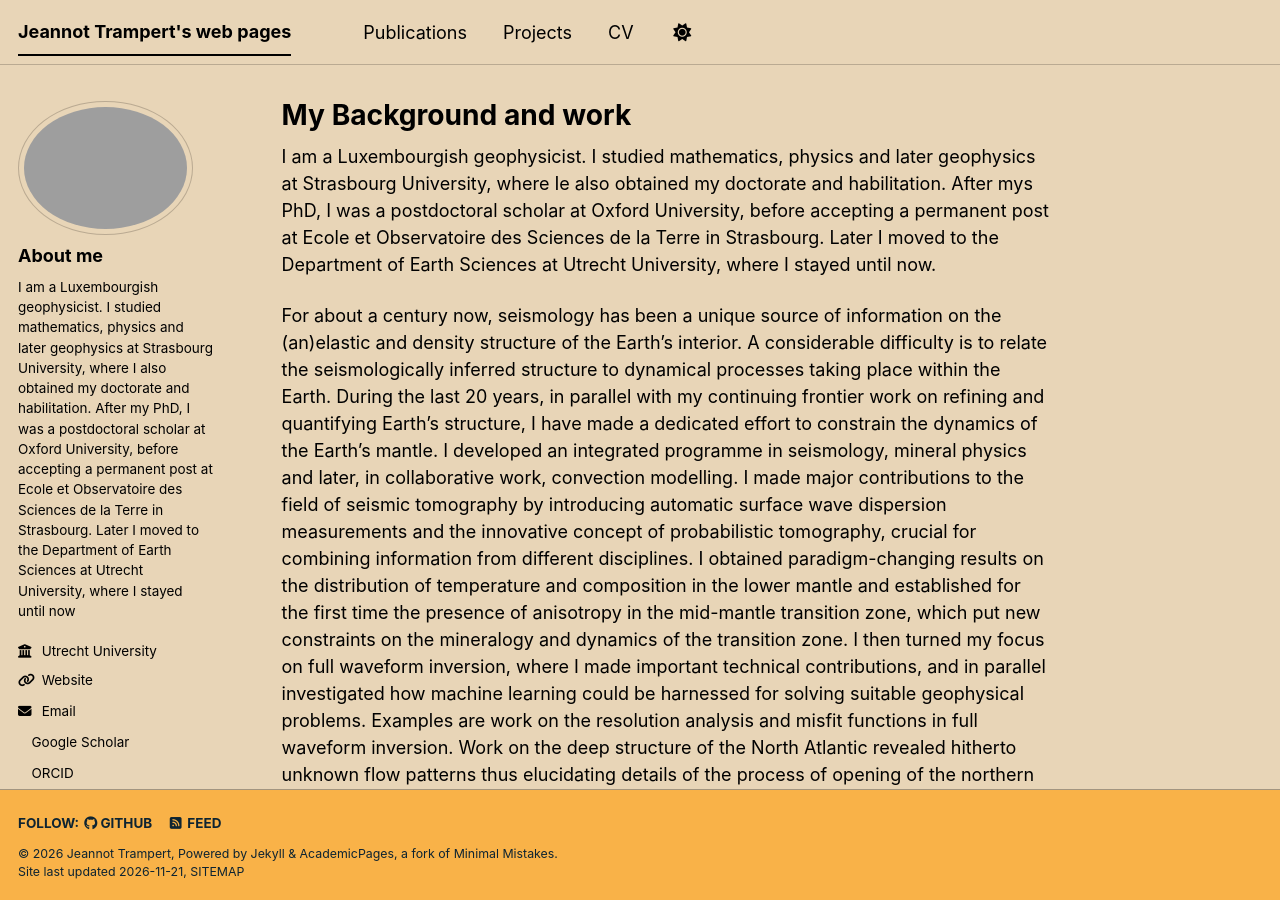
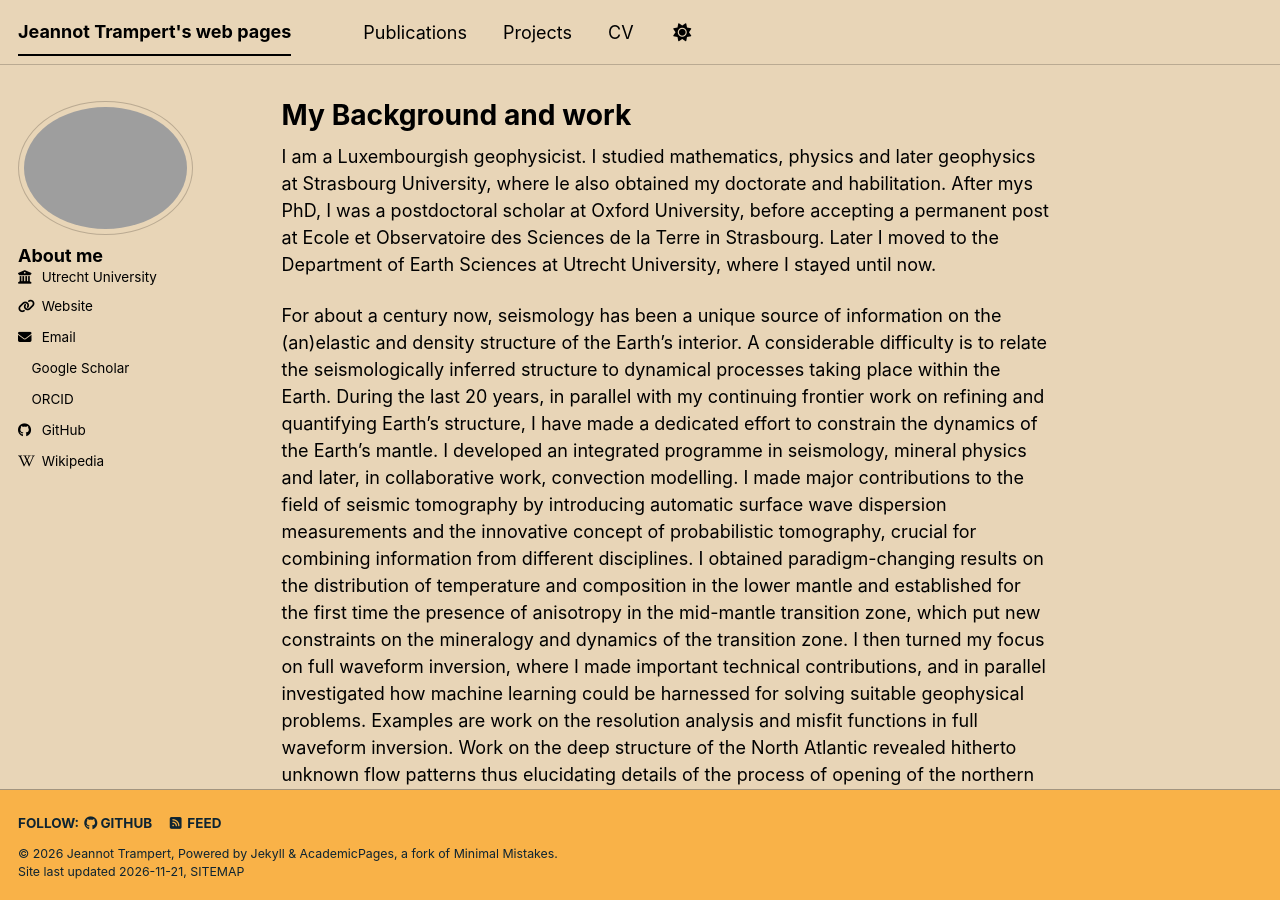
Before and after one commit to jeannot-trampert/jeannot-trampert.github.io, a Jekyll site: the page built from _pages/about.md, in a window 1280 px wide and 900 px high. Built offline with Jekyll 4.4.1, drawn with Linux system fonts in a browser that asks for light colours; a script bundle is joined from its source files by our own code; a style sheet for code colours, icons or effects is not loaded.

Commit message:
Clear bio field in _config.yml
Removed the bio information from the configuration.

```diff
--- a/_config.yml
+++ b/_config.yml
@@ -26,7 +26,7 @@ author:
   avatar           : #"IMG-20261121-WA0001.jpg"
   name             : "About me"
   pronouns         : # example: "she/her"
-  bio              : "I am a Luxembourgish geophysicist. I studied mathematics, physics and later geophysics at Strasbourg University, where I also obtained my doctorate and habilitation. After my PhD, I was a postdoctoral scholar at Oxford University, before accepting a permanent post at Ecole et Observatoire des Sciences de la Terre in Strasbourg. Later I moved to the Department of Earth Sciences at Utrecht University, where I stayed until now"
+  bio              : # ""
   location         : #"Earth"
   employer         : "Utrecht University"
   uri              : "https://www.uu.nl/staff/JATrampert"
```
